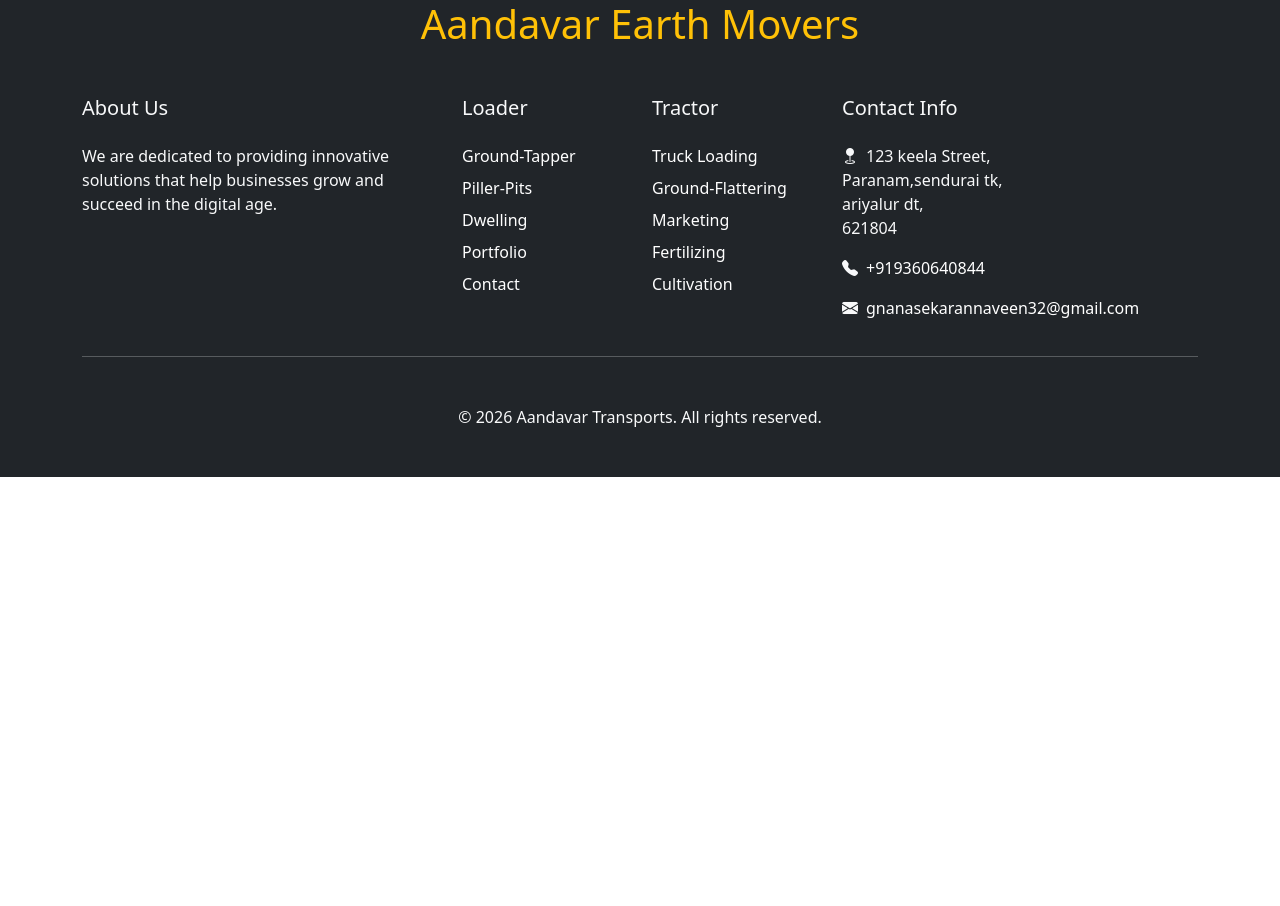
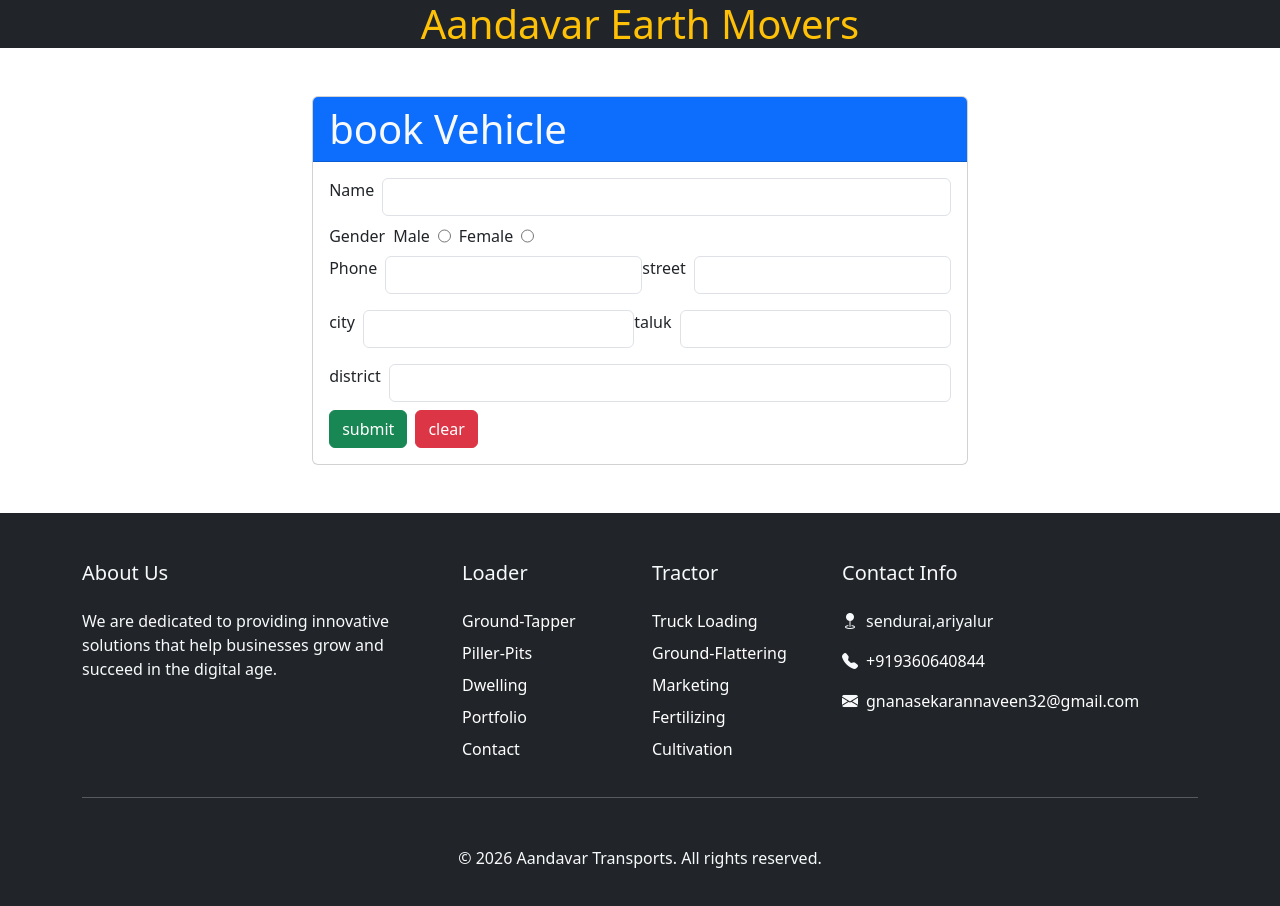
Before and after one commit to Gukan-Gunasekaran/andavar-earth-movers, a React (Vite) app in the folder front-end/: page /booking in a window 1280 px wide. Shown: the top 906 px of the page. Before the commit the page ends 800 px from the top, so only its background shows below. Built offline with nearby package versions, Linux system fonts and the light colour scheme.

Commit message:
component reduction,improved form inputs,enhanced security

```diff
--- a/front-end/index.html
+++ b/front-end/index.html
@@ -3,7 +3,7 @@
   <head>
     <meta charset="UTF-8" />
     <meta name="viewport" content="width=device-width, initial-scale=1.0" />
-    <title>front-end</title>
+    <title>Andavar Earth Movers</title>
 
   </head>
   <body>
--- a/front-end/package.json
+++ b/front-end/package.json
@@ -10,6 +10,7 @@
     "preview": "vite preview"
   },
   "dependencies": {
+    "axios": "^1.21.0",
     "bootstrap": "^5.3.8",
     "bootstrap-icons": "^1.13.1",
     "chart.js": "^4.5.1",
--- a/front-end/src/App.jsx
+++ b/front-end/src/App.jsx
@@ -4,11 +4,11 @@ import {Router,Routes,Route, BrowserRouter} from 'react-router-dom';
 import Navbar from './Navbar';
 import Body from './Body';
 import Admin from './Admin';
-import LoaderForm from './LoaderForm';
-import TractorForm from './TractorForm';
+import Booking from './Booking';
 import Footer from './Footer';
 import "./App.css";
 import ScrollTop from './ScrollTop';
+import axios from "axios";
 
 function App() {
 
@@ -20,8 +20,7 @@ function App() {
     <Routes>
       <Route path='/' element={<><Navbar/> <Body/></>}/>
       <Route path='/admin' element={<Admin/>}/>
-      <Route path='/loaderForm' element={<LoaderForm/>}/>
-      <Route path='/tractorForm' element={<TractorForm/>}/>
+      <Route path='/booking' element={<Booking/>}/>
     </Routes>
     </BrowserRouter>
     <Footer/>
--- a/front-end/src/Body.jsx
+++ b/front-end/src/Body.jsx
@@ -69,7 +69,7 @@ function Body() {
                     <li key={i}>{work}</li>
                   ))}
                 </ul>
-                <Link className="btn btn-primary mt-auto" to="TractorForm" state={{ title: image.title }}>
+                <Link className="btn btn-primary mt-auto" to="booking" state={{ title: image.title }}>
                   prebook
                 </Link>
               </div>
--- /dev/null
+++ b/front-end/src/Booking.jsx
@@ -0,0 +1,115 @@
+import axios from "axios";
+import { useLocation, Link } from "react-router-dom";
+
+function Booking() {
+  const location = useLocation();
+  const title = location.state?.title || "Vehicle";
+  const HandleSubmit=async(e)=>{
+    e.preventDefault();
+    const formData=new FormData(e.target);
+    const data=Object.fromEntries(formData.entries());
+    try{
+      const response=await axios.post("https://localhost:8080/api/order/save",data);
+      console.log(response.data);
+    }catch(e){
+      console.error(e);
+    }
+  };
+  return (
+    <>
+      <div className=" d-flex justify-content-center align-items-center p-5">
+        <div className="card">
+          <form className="form">
+            <h1 className="card-header bg-primary text-light">book {title}</h1>
+            <div className="card-body">
+              <div className="d-flex mb-2 ">
+                <label htmlFor="name" className="me-2" >
+                  Name
+                </label>
+                <input id="name" type="text" className="form-control " name="c_name" />
+              </div>
+              <div className="d-flex gap-2 mb-2">
+                <label htmlFor="gender" >Gender</label>
+                <label htmlFor="male">
+                  Male
+                </label>
+
+                <input
+                  type="radio"
+                  id="male"
+                  name="gender"
+                  value={"M"}
+                />
+                <label htmlFor="female">
+                  Female
+                </label>
+
+                <input
+                  type="radio"
+                  id="female"
+                  name="gender"
+                  value={"F"}
+                />
+              </div>
+              <div className="d-flex mb-2 ">
+                <label htmlFor="phno" className="me-2">
+                  Phone
+                </label>
+                <input type="number" id="phno" className="form-control mb-2" name="phone"/>
+                <label htmlFor="street" className="me-2" >
+                  street
+                </label>
+                <input
+                  type="text"
+                  id="street"
+                  className="form-control mb-2 form-control"
+                  name="street"
+                />
+              </div>
+              <div className="d-flex mb-2 ">
+                <label htmlFor="city" className="me-2">
+                  city
+                </label>
+                <input type="text" id="city" name="city"className="form-control mb-2" />
+                <label htmlFor="taluk" className="me-2">
+                  taluk
+                </label>
+                <input
+                  type="text"
+                  id="taluk"
+                  className="form-control mb-2 form-control"
+                  name="taluk"
+                />
+              </div>
+
+              <div className="d-flex">
+
+              </div>
+              <div className="d-flex">
+                <label htmlFor="district" className="me-2">
+                  district
+                </label>
+                <input
+                  type="text"
+                  id="district"
+                  className="form-control mb-2 form-control"
+                  name="district"
+                />
+              </div>
+
+              <div>
+                <button className="btn btn-success me-2" type="submit" onClick={HandleSubmit}>
+                  submit
+                </button>
+                <button className="btn btn-danger" type="reset" to="#">
+                  clear
+                </button>
+              </div>
+            </div>
+          </form>
+        </div>
+      </div>
+    </>
+  );
+}
+export default Booking;
--- a/front-end/src/Footer.jsx
+++ b/front-end/src/Footer.jsx
@@ -55,7 +55,7 @@ function Footer(){
                 <ul className="list-unstyled">
                     <li className="mb-3">
                         <i className="bi bi-geo-fill me-2"></i>
-                        123 keela Street,<br />Paranam,sendurai tk,<br />ariyalur dt,<br />621804
+                       sendurai,ariyalur
                     </li>
                     <li className="mb-3">
                         <i className="bi bi-telephone-fill me-2"></i>
--- a/front-end/src/LoaderForm.jsx
+++ /dev/null
@@ -1,52 +0,0 @@
-import { Link } from "react-router-dom";
-
-function LoaderForm() {
-  return (
-    <>
-      <div className=" d-flex justify-content-center align-items-center p-5">
-        <div className="card">
-          <form className="form">
-            <h1 className="card-header bg-primary text-light">
-              Pre-book Loader
-            </h1>
-            <div className="card-body">
-              <div className="d-flex mb-2 ">
-                <label htmlFor="name" className="me-2">
-                  Name:
-                </label>
-                <input id="name" type="text" className="form-control " />
-              </div>
-              <div className="d-flex mb-2 ">
-                <label htmlFor="phno" className="me-2">
-                  Phone:{" "}
-                </label>
-                <input type="number" id="phno" className="form-control" />
-              </div>
-
-              <div className="d-flex">
-                <label htmlFor="area" className="me-2">
-                  Area:
-                </label>
-                <input
-                  type="text"
-                  id="area"
-                  className="form-control form-control-lg mb-2"
-                />
-              </div>
-
-              <div>
-                <Link className="btn btn-success me-2" type="submit" to="#">
-                  submit
-                </Link>
-                <Link className="btn btn-danger" type="button" to="#">
-                  clear
-                </Link>
-              </div>
-            </div>
-          </form>
-        </div>
-      </div>
-    </>
-  );
-}
-export default LoaderForm;
--- a/front-end/src/Navbar.jsx
+++ b/front-end/src/Navbar.jsx
@@ -69,7 +69,7 @@ function Navbar() {
                 </Link>
               </li>
             </ul>
-            <Link className="btn" to="Admin">
+            <Link className="btn nav-link disabled" to="admin">
               <i className="bi bi-person-circle fs-4 me-2"></i>
             </Link>
 
--- a/front-end/src/TractorForm.jsx
+++ /dev/null
@@ -1,52 +0,0 @@
-import { useLocation,Link } from "react-router-dom";
-
-function TractorForm() {
-  const location = useLocation();
-  const title = location.state?.title || "Vehicle";
-  return (
-    <>
-        <div
-          className=" d-flex justify-content-center align-items-center p-5"
-        >
-          <div className="card">
-          <form className="form">
-            <h1 className="card-header bg-primary text-light">
-               book {title}
-            </h1>
-            <div className="card-body">
-              <div className="d-flex mb-2 ">
-                <label htmlFor="name" className="me-2">
-                  Name:
-                </label>
-                <input id="name" type="text" className="form-control " />
-              </div>
-              <div className="d-flex mb-2 ">
-                <label htmlFor="phno" className="me-2">
-                  Phone:{" "}
-                </label>
-                <input type="number" id="phno" className="form-control" />
-              </div>
-
-              <div className="d-flex">
-                <label htmlFor="area" className="me-2">
-                  Area:
-                </label>
-                <input type="text" id="area" className="form-control mb-2 form-control-lg" />
-              </div>
-
-              <div>
-                <Link className="btn btn-success me-2" type="submit" to="#">
-                  submit
-                </Link>
-                <Link className="btn btn-danger" type="button" to="#">
-                  clear
-                </Link>
-              </div>
-            </div>
-          </form>
-          </div>
-        </div>
-    </>
-  );
-}
-export default TractorForm;
```
Also changed, not shown: 1 other file (tests, documents, lock files or other folders).
